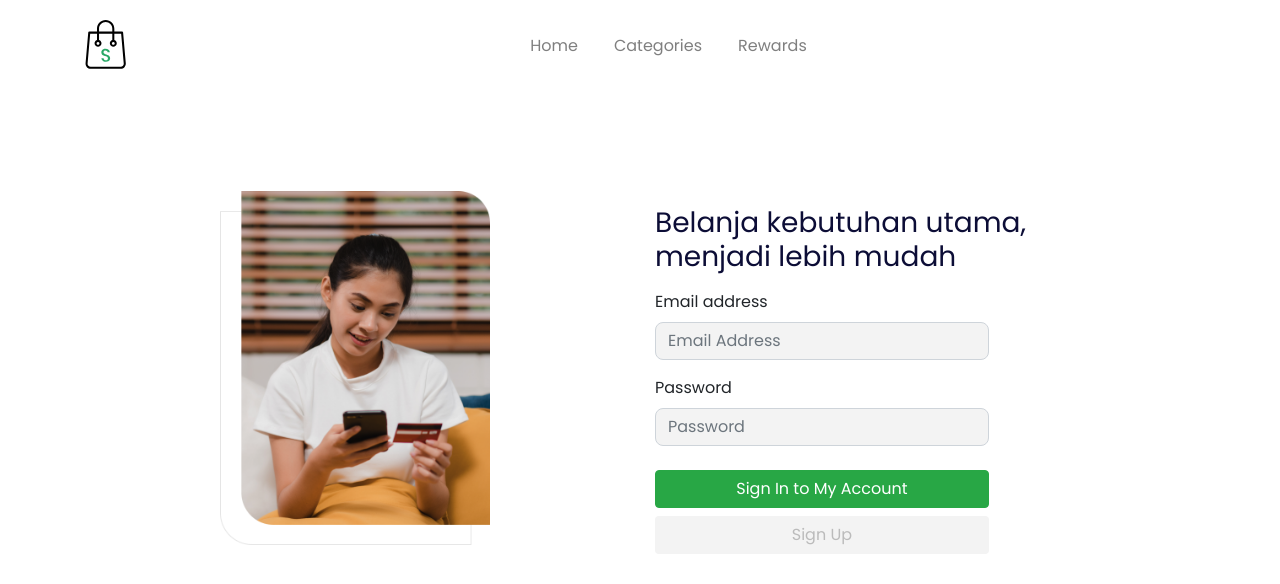
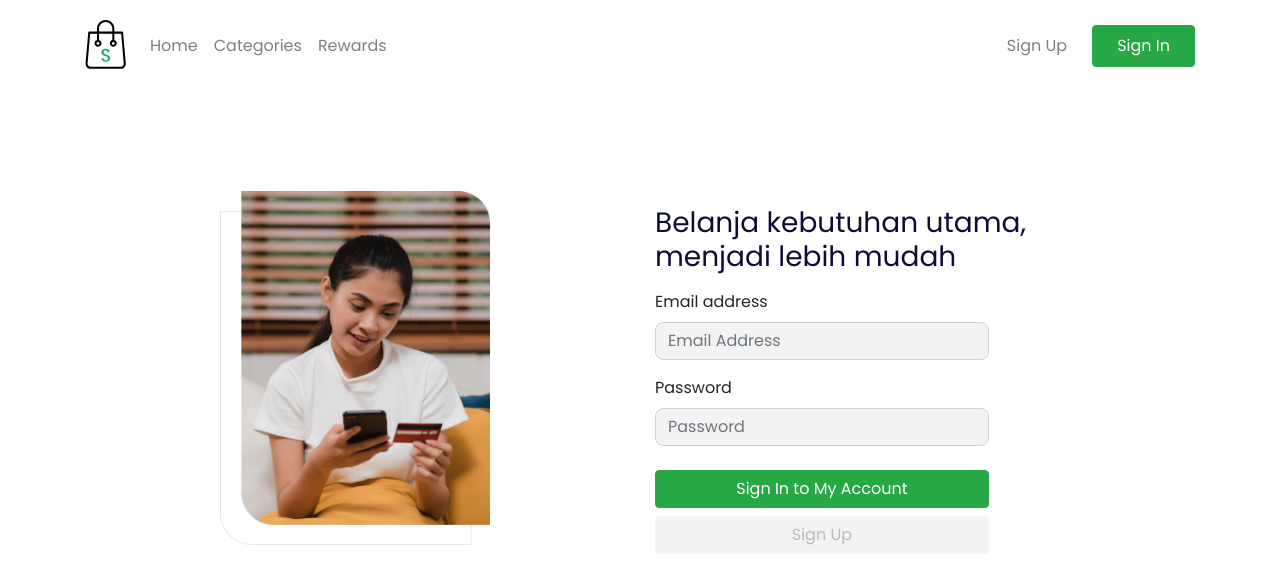
Before and after one commit to aryadptra/react-ecommerce, a React (Vite) app: page /login in a window 1280 px wide. Shown: the top 584 px of the page. Built offline with nearby package versions, Linux system fonts and the light colour scheme; no server answers.

Commit message:
update home layout

```diff
--- a/src/App.jsx
+++ b/src/App.jsx
@@ -5,10 +5,10 @@ import RoutesIndex from "./routes/routes";
 
 function App() {
   return (
-    <div>
+    <>
       <Toaster />
       <RoutesIndex />
-    </div>
+    </>
   );
 }
 
--- /dev/null
+++ b/src/components/web/CustomCarousel.jsx
@@ -0,0 +1,47 @@
+import { useState } from "react";
+import Carousel from "react-bootstrap/Carousel";
+import CarouselImage from "../../assets/images/banner.jpg";
+
+function CustomCarousel() {
+  const [index, setIndex] = useState(0);
+
+  const handleSelect = (selectedIndex) => {
+    setIndex(selectedIndex);
+  };
+
+  return (
+    <section className="store-carousel">
+      <div className="container">
+        <div className="row">
+          <div className="col-lg-12" data-aos="zoom-in">
+            <Carousel activeIndex={index} onSelect={handleSelect}>
+              <Carousel.Item>
+                <img
+                  className="d-block w-100"
+                  src={CarouselImage}
+                  alt="First slide"
+                />
+              </Carousel.Item>
+              <Carousel.Item>
+                <img
+                  className="d-block w-100"
+                  src={CarouselImage}
+                  alt="Second slide"
+                />
+              </Carousel.Item>
+              <Carousel.Item>
+                <img
+                  className="d-block w-100"
+                  src={CarouselImage}
+                  alt="Third slide"
+                />
+              </Carousel.Item>
+            </Carousel>
+          </div>
+        </div>
+      </div>
+    </section>
+  );
+}
+
+export default CustomCarousel;
--- /dev/null
+++ b/src/components/web/CustomNavbar.jsx
@@ -0,0 +1,52 @@
+import React from "react";
+import { Link } from "react-router-dom";
+import { Navbar, Nav, Container } from "react-bootstrap";
+import Logo from "../../assets/images/logo.svg";
+
+const CustomNavbar = () => {
+  return (
+    <Navbar
+      expand="lg"
+      className="navbar navbar-light navbar-store fixed-top navbar-fixed-top"
+      data-aos="fade-down"
+    >
+      <Container>
+        <Navbar.Brand as={Link} to="/">
+          <img src={Logo} alt="Logo" />
+        </Navbar.Brand>
+        <Navbar.Toggle aria-controls="navbarResponsive" />
+        <Navbar.Collapse id="navbarResponsive">
+          <Nav className="mr-auto">
+            <Nav.Link as={Link} to="/" className="nav-link">
+              Home
+            </Nav.Link>
+            <Nav.Link as={Link} to="/categories.html" className="nav-link">
+              Categories
+            </Nav.Link>
+            <Nav.Link href="#" className="nav-link">
+              Rewards
+            </Nav.Link>
+          </Nav>
+          <Nav className="ml-auto">
+            <Nav.Link
+              as={Link}
+              to="/register.html"
+              className="nav-link btn mr-md-3"
+            >
+              Sign Up
+            </Nav.Link>
+            <Nav.Link
+              as={Link}
+              to="/login.html"
+              className="btn btn-success nav-link px-4 text-white"
+            >
+              Sign In
+            </Nav.Link>
+          </Nav>
+        </Navbar.Collapse>
+      </Container>
+    </Navbar>
+  );
+};
+
+export default CustomNavbar;
--- a/src/components/web/Navbar.jsx
+++ /dev/null
@@ -1,51 +0,0 @@
-import React from "react";
-import { Link } from "react-router-dom";
-
-import Logo from "../../assets/images/logo.svg";
-
-const Navbar = () => {
-  return (
-    <nav
-      className="navbar navbar-expand-lg navbar-light navbar-store fixed-top navbar-fixed-top"
-      data-aos="fade-down"
-    >
-      <div className="container">
-        <Link to="/" className="navbar-brand">
-          <img src={Logo} alt="" />
-        </Link>
-        <button
-          className="navbar-toggler"
-          type="button"
-          data-toggle="collapse"
-          data-target="#navbarResponsive"
-          aria-controls="navbarResponsive"
-          aria-expanded="false"
-          aria-label="Toggle navigation"
-        >
-          <span className="navbar-toggler-icon"></span>
-        </button>
-        <div className="collapse navbar-collapse" id="navbarResponsive">
-          <ul className="navbar-nav ml-auto mr-auto">
-            <li className="nav-item">
-              <Link to="/" className="nav-link">
-                Home
-              </Link>
-            </li>
-            <li className="nav-item">
-              <Link to="/categories" className="nav-link">
-                Categories
-              </Link>
-            </li>
-            <li className="nav-item">
-              <a href="#" className="nav-link">
-                Rewards
-              </a>
-            </li>
-          </ul>
-        </div>
-      </div>
-    </nav>
-  );
-};
-
-export default Navbar;
--- /dev/null
+++ b/src/layouts/LayoutWeb.jsx
@@ -0,0 +1,13 @@
+import React from "react";
+import Navbar from "../components/web/CustomNavbar";
+
+function LayoutWeb({ children }) {
+  return (
+    <>
+      <Navbar />
+      <div className="page-content page-home">{children}</div>
+    </>
+  );
+}
+
+export default LayoutWeb;
--- a/src/main.jsx
+++ b/src/main.jsx
@@ -1,12 +1,17 @@
 import React from "react";
 import ReactDOM from "react-dom/client";
 import App from "./App.jsx";
+
+import "aos/dist/aos.css";
 
 import "bootstrap/dist/css/bootstrap.min.css";
 
 import "./assets/style/main.css";
 
+import AOS from "aos";
 import { BrowserRouter } from "react-router-dom";
+
+AOS.init();
 
 ReactDOM.createRoot(document.getElementById("root")).render(
   <React.StrictMode>
--- a/src/pages/Home.jsx
+++ b/src/pages/Home.jsx
@@ -1,7 +1,17 @@
 import React from "react";
+import LayoutWeb from "../layouts/LayoutWeb";
+import CarouselImage from "../assets/images/banner.jpg";
+import { Carousel } from "react-bootstrap";
+import CustomCarousel from "../components/web/CustomCarousel";
 
 function Home() {
-  return <div>Home</div>;
+  return (
+    <>
+      <LayoutWeb>
+        <CustomCarousel />
+      </LayoutWeb>
+    </>
+  );
 }
 
 export default Home;
--- a/src/pages/Login.jsx
+++ b/src/pages/Login.jsx
@@ -3,7 +3,7 @@ import Api from "../api";
 import toast from "react-hot-toast";
 import Cookies from "js-cookie";
 import { useNavigate } from "react-router-dom";
-import Navbar from "../components/web/Navbar";
+import Navbar from "../components/web/CustomNavbar";
 import LoginPlaceholder from "../assets/images/login-placeholder.png";
 
 const Login = () => {
```
